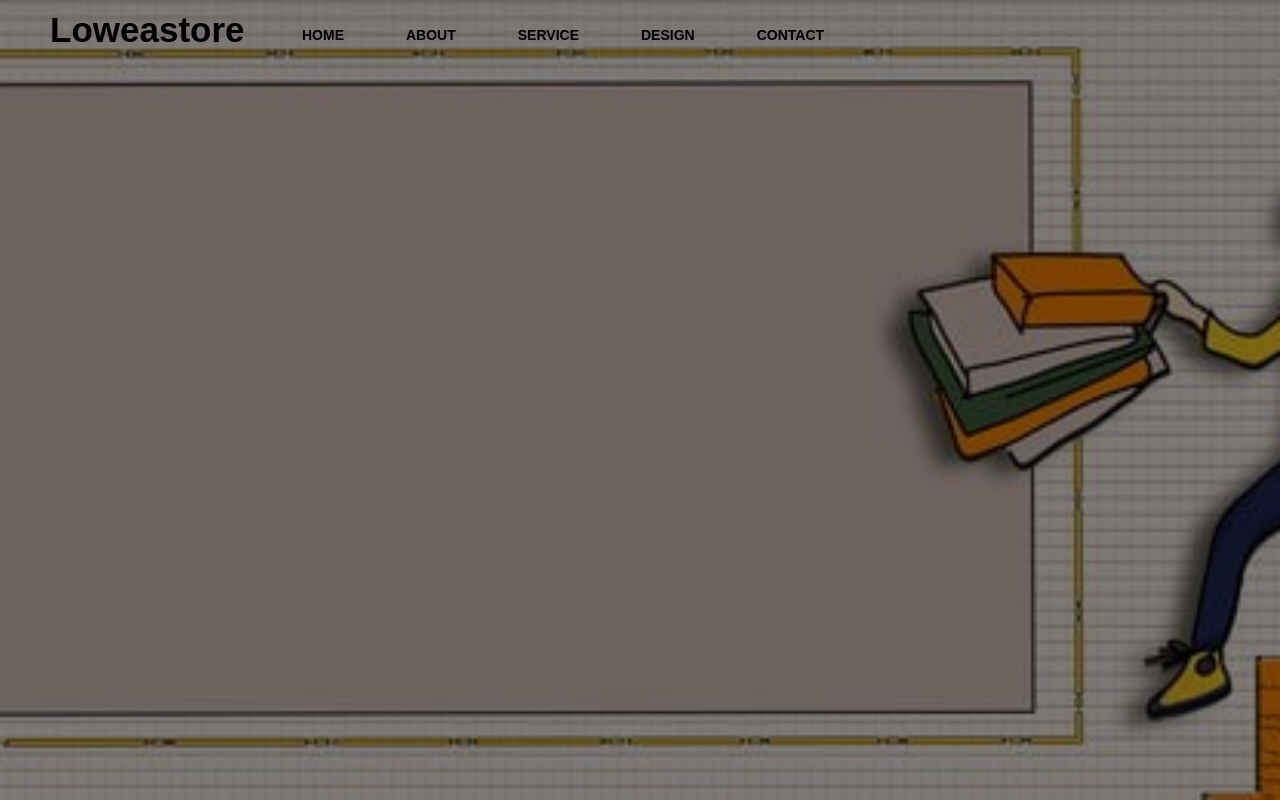
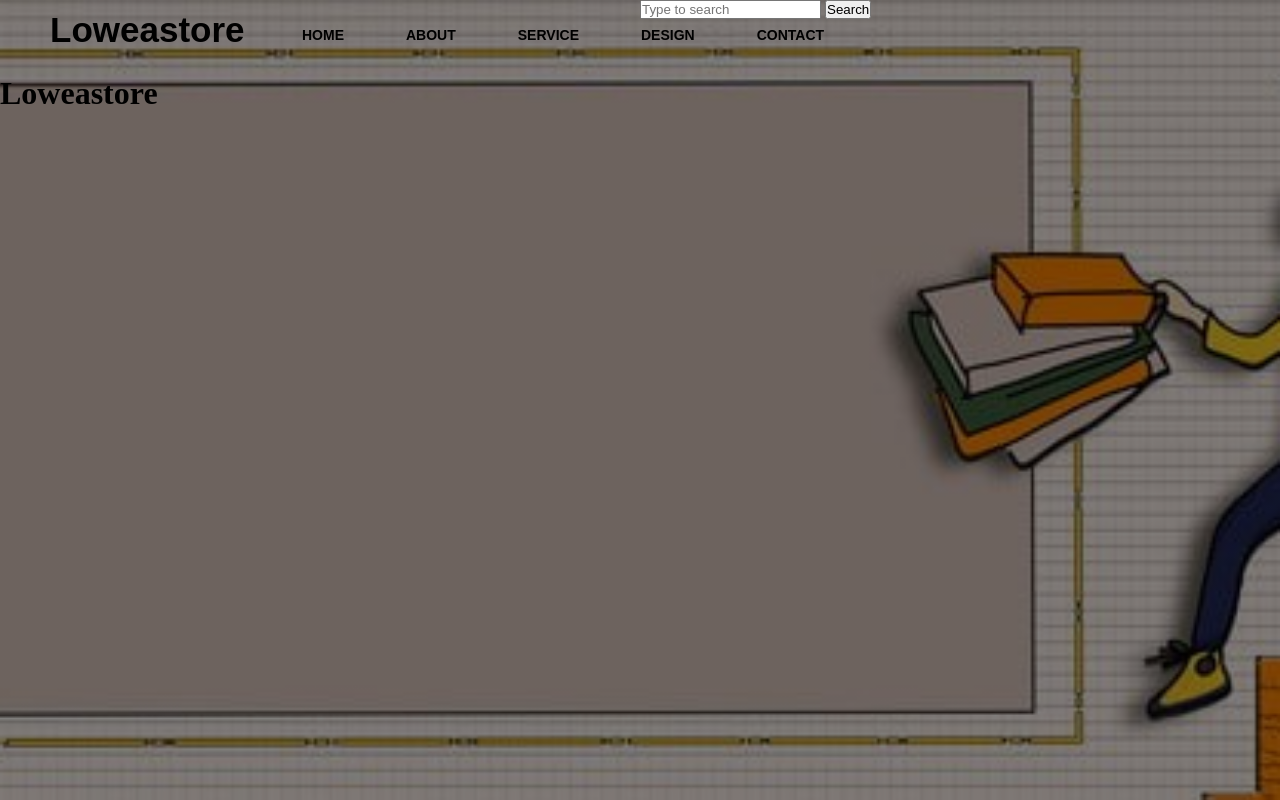
Before and after one commit to ayemtan00/Website, a plain HTML site: page index.html in a window 1280 px wide. Drawn offline with Linux system fonts and the light colour scheme.

Commit message:
additional code

```diff
--- a/index.html
+++ b/index.html
@@ -21,11 +21,17 @@
                 <li><a href="#">SERVICE</a></li>
                 <li><a href="#">DESIGN</a></li>
                 <li><a href="#">CONTACT</a></li>
-
             </ul>
-
         </div>
 
+        <div class="search">
+            <input class="srch" type="search" name="" placeholder="Type to search">
+            <a href="#"> <button class="btn">Search</button></a>
+        </div>
+    </div>
+
+    <div class="content">
+        <h1>Loweastore </h1>
     </div>
 </div>
 </body>
```
